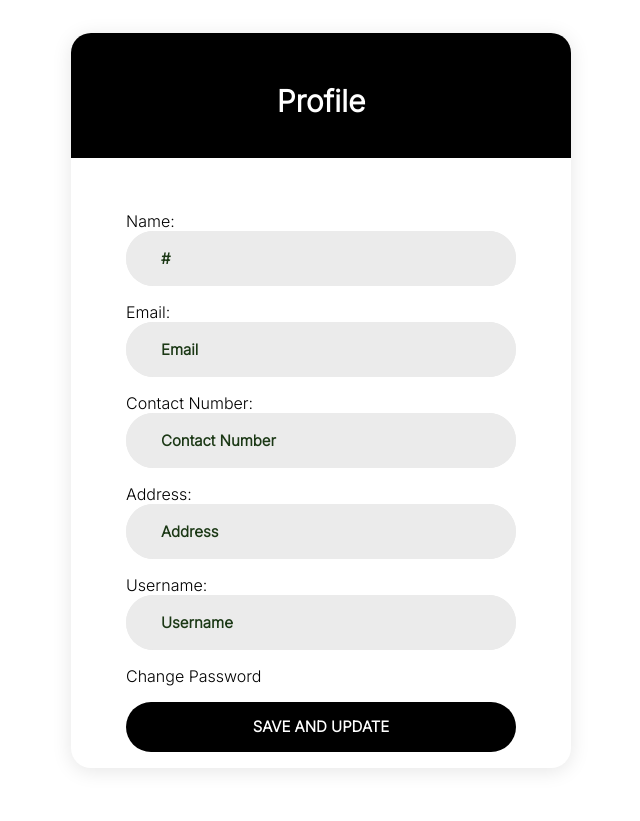
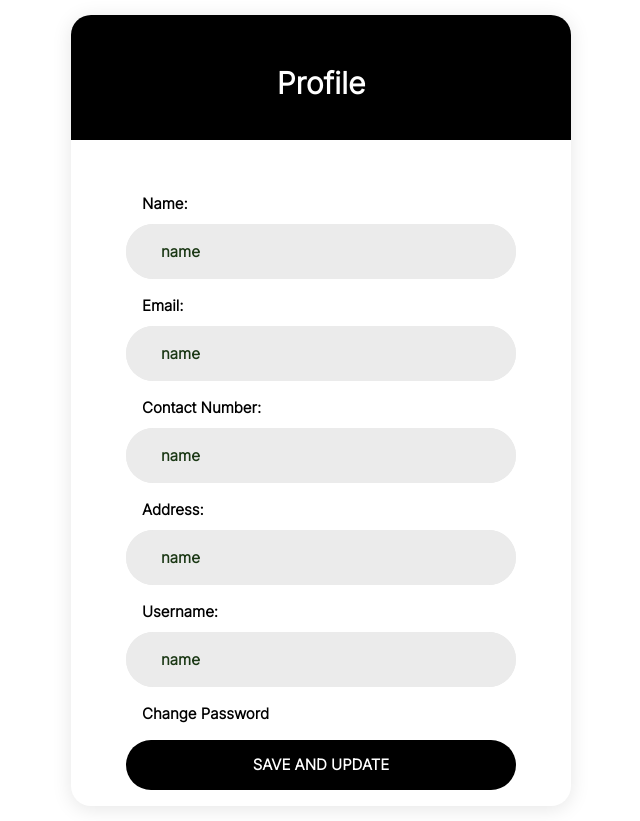
Before and after one commit to KanishkaGJ/FunkyPop_online-shopping-web-app, a React (Create React App) app in the folder frontend/: page /cusprofile in a window 1280 px wide. Shown: the whole page, without its empty margins (319-959 px from the left). Before the commit the page ends 800 px from the top, so only its background shows below. Built offline with nearby package versions, Linux system fonts and the light colour scheme.

Commit message:
Customer Signup form modifications

```diff
--- a/frontend/src/components/CustomerProfile.js
+++ b/frontend/src/components/CustomerProfile.js
@@ -1,52 +1,92 @@
-import React from 'react'
-import {Link} from 'react-router-dom';
-
+import React, { useEffect, useState } from "react";
+import axios from "axios";
+axios.defaults.withCredentials = true;
+let firstRender = true;
 export default function CustomerProfile() {
   return (
     <div className="limiter">
       <div className="container-login100">
         <div className="wrap-login100">
           <form className="login100-form validate-form p-l-55 p-r-55 p-t-178">
-                <span className="login100-form-title">
-                    Profile
-                </span>
-
-                Name:
-                <div className="wrap-input100 validate-input m-b-16" data-validate="Please enter username">
-                    <input className="input100" type="text" name="username" value="#"  />
+            <span className="login100-form-title">Profile</span>
+            <span className="txt2 m-l-16">Name:</span>
+            <div
+              className="wrap-input100 validate-input m-t-10 m-b-16"
+              data-validate="Please enter username"
+            >
+              <input
+                className="input100"
+                type="text"
+                name="cusName"
+                // value={customer.CustomerName}
+                placeholder="name"
+              />
               <span className="focus-input100"></span>
             </div>
-
-                Email:
-                <div className="wrap-input100 validate-input m-b-16" data-validate = "Please enter password">
-                    <input className="input100" type="password" name="pass" placeholder="Email"/>
+            <span className="txt2 m-l-16">Email:</span>
+            <div
+              className="wrap-input100 validate-input m-t-10 m-b-16"
+              data-validate="Please enter password"
+            >
+              <input
+                className="input100"
+                type="password"
+                name="cusEmail"
+                // value={customer.CustomerEmail}
+                placeholder="name"
+              />
               <span className="focus-input100"></span>
             </div>
-                Contact Number:
-                <div className="wrap-input100 validate-input m-b-16" data-validate = "Please enter password">
-                    <input className="input100" type="password" name="pass" placeholder="Contact Number"/>
+            <span className="txt2 m-l-16">Contact Number:</span>
+            <div
+              className="wrap-input100 validate-input m-t-10 m-b-16"
+              data-validate="Please enter password"
+            >
+              <input
+                className="input100"
+                type="text"
+                name="cusTelNum"
+                // value={customer.ContactNum}
+                placeholder="name"
+              />
               <span className="focus-input100"></span>
             </div>
-                Address:
-                <div className="wrap-input100 validate-input m-b-16" data-validate = "Please enter password">
-                    <input className="input100" type="password" name="pass" placeholder="Address"/>
+            <span className="txt2 m-l-16">Address:</span>
+            <div
+              className="wrap-input100 validate-input m-t-10 m-b-16"
+              data-validate="Please enter password"
+            >
+              <input
+                className="input100"
+                type="password"
+                name="cusAddress"
+                // value={customer.Address}
+                placeholder="name"
+              />
               <span className="focus-input100"></span>
             </div>
-                Username:
-                <div className="wrap-input100 validate-input m-b-16" data-validate = "Please enter password">
-                    <input className="input100" type="password" name="pass" placeholder="Username"/>
+            <span className="txt2 m-l-16">Username:</span>
+            <div
+              className="wrap-input100 validate-input m-t-10 m-b-16"
+              data-validate="Please enter password"
+            >
+              <input
+                className="input100"
+                type="password"
+                name="cusUsername"
+                // value={customer.CusUsername}
+                placeholder="name"
+              />
+
               <span className="focus-input100"></span>
             </div>
-
-                Change Password
-
+            <span className="txt2 m-l-16">Change Password</span>
             <button className="login100-form-btn m-b-16 m-t-16">
               Save and Update
             </button>
-
           </form>
         </div>
       </div>
     </div>
-  )
+  );
 }
--- a/frontend/src/components/CustomerSignup.js
+++ b/frontend/src/components/CustomerSignup.js
@@ -1,10 +1,9 @@
-import React, { useState } from 'react';
-import {useNavigate, Link} from 'react-router-dom';
+import React, { useState } from "react";
+import { useNavigate, Link } from "react-router-dom";
 import axios from "axios";
-import '../css/customerLogin.css';
+import "../css/customerLogin.css";
 
 export default function CustomerSignup() {
-
   const history = useNavigate();
 
   const [CustomerName, setCusName] = useState("");
@@ -14,8 +13,7 @@ export default function CustomerSignup() {
   const [CusUsername, setCusUsername] = useState("");
   const [CusPassword, setCusPassword] = useState("");
 
-  function sendData(e){
-
+  function sendData(e) {
     e.preventDefault();
     const newCustomer = {
       CustomerName,
@@ -23,85 +21,131 @@ export default function CustomerSignup() {
       ContactNum,
       Address,
       CusUsername,
-        CusPassword
-    }
+      CusPassword,
+    };
 
     //send http request
-    axios.post("http://localhost:8070/customer/signup",newCustomer).then(()=>{
+    axios
+      .post("http://localhost:8070/customer/signup", newCustomer)
+      .then(() => {
         alert("Customer added");
         history("/login");
-    }).catch((err)=>{
-        alert(err)
       })
-
+      .catch((err) => {
+        alert(err);
+      });
   }
 
   return (
     <div className="limiter">
       <div className="container-login100">
         <div className="wrap-login100">
-            <form onSubmit={sendData} className="login100-form validate-form p-l-55 p-r-55 p-t-178">
-                <span className="login100-form-title">
-                    Register
-                </span>
+          <form
+            onSubmit={sendData}
+            className="login100-form validate-form p-l-55 p-r-55 p-t-178"
+          >
+            <span className="login100-form-title">Register</span>
 
-                <div className="wrap-input100 validate-input m-b-16" data-validate="Please enter username">
-                    <input className="input100" type="text" name="username" placeholder="Name"
-        onChange={(e)=>{
+            <div
+              className="wrap-input100 validate-input m-b-16"
+              data-validate="Please enter username"
+            >
+              <input
+                className="input100"
+                type="text"
+                name="username"
+                placeholder="Name"
+                onChange={(e) => {
                   setCusName(e.target.value);
-        }}/>
+                }}
+              />
               <span className="focus-input100"></span>
             </div>
 
-                <div className="wrap-input100 validate-input m-b-16" data-validate = "Please enter password">
-                    <input className="input100" type="email" name="pass" placeholder="Email"
-        onChange={(e)=>{
+            <div
+              className="wrap-input100 validate-input m-b-16"
+              data-validate="Please enter password"
+            >
+              <input
+                className="input100"
+                type="email"
+                name="pass"
+                placeholder="Email"
+                onChange={(e) => {
                   setCusEmail(e.target.value);
-        }}/>
+                }}
+              />
               <span className="focus-input100"></span>
             </div>
 
-                <div className="wrap-input100 validate-input m-b-16" data-validate = "Please enter password">
-                    <input className="input100" type="text" name="pass" placeholder="Contact Number"
-        onChange={(e)=>{
+            <div
+              className="wrap-input100 validate-input m-b-16"
+              data-validate="Please enter password"
+            >
+              <input
+                className="input100"
+                type="text"
+                name="pass"
+                placeholder="Contact Number"
+                onChange={(e) => {
                   setCusNum(e.target.value);
-        }}/>
+                }}
+              />
               <span className="focus-input100"></span>
             </div>
 
-                <div className="wrap-input100 validate-input m-b-16" data-validate = "Please enter password">
-                    <input className="input100" type="text" name="pass" placeholder="Address"
-        onChange={(e)=>{
+            <div
+              className="wrap-input100 validate-input m-b-16"
+              data-validate="Please enter password"
+            >
+              <input
+                className="input100"
+                type="text"
+                name="pass"
+                placeholder="Address"
+                onChange={(e) => {
                   setCusAddress(e.target.value);
-        }}/>
+                }}
+              />
               <span className="focus-input100"></span>
             </div>
 
-                <div className="wrap-input100 validate-input m-b-16" data-validate = "Please enter password">
-                    <input className="input100" type="text" name="pass" placeholder="Username"
-        onChange={(e)=>{
+            <div
+              className="wrap-input100 validate-input m-b-16"
+              data-validate="Please enter password"
+            >
+              <input
+                className="input100"
+                type="text"
+                name="pass"
+                placeholder="Username"
+                onChange={(e) => {
                   setCusUsername(e.target.value);
-        }}/>
+                }}
+              />
               <span className="focus-input100"></span>
             </div>
 
-                <div className="wrap-input100 validate-input m-b-35" data-validate = "Please enter password">
-                    <input className="input100" type="password" name="pass" placeholder="Password"
-        onChange={(e)=>{
+            <div
+              className="wrap-input100 validate-input m-b-35"
+              data-validate="Please enter password"
+            >
+              <input
+                className="input100"
+                type="password"
+                name="pass"
+                placeholder="Password"
+                onChange={(e) => {
                   setCusPassword(e.target.value);
-        }}/>
+                }}
+              />
               <span className="focus-input100"></span>
             </div>
 
-                    <button className="login100-form-btn">
-                        Signup
-                    </button>
-
+            <button className="login100-form-btn">Signup</button>
 
             <div className="flex-col-c p-t-35 p-b-40">
-                    <span className="txt1 p-b-9">
-                        Already have an account?
-                    </span>
+              <span className="txt1 p-b-9">Already have an account?</span>
 
               <Link to="#" className="txt3">
                 Login now
@@ -111,5 +155,5 @@ export default function CustomerSignup() {
         </div>
       </div>
     </div>
-  )
+  );
 }
```
Lines whose indentation alone changed are shown as unchanged.
